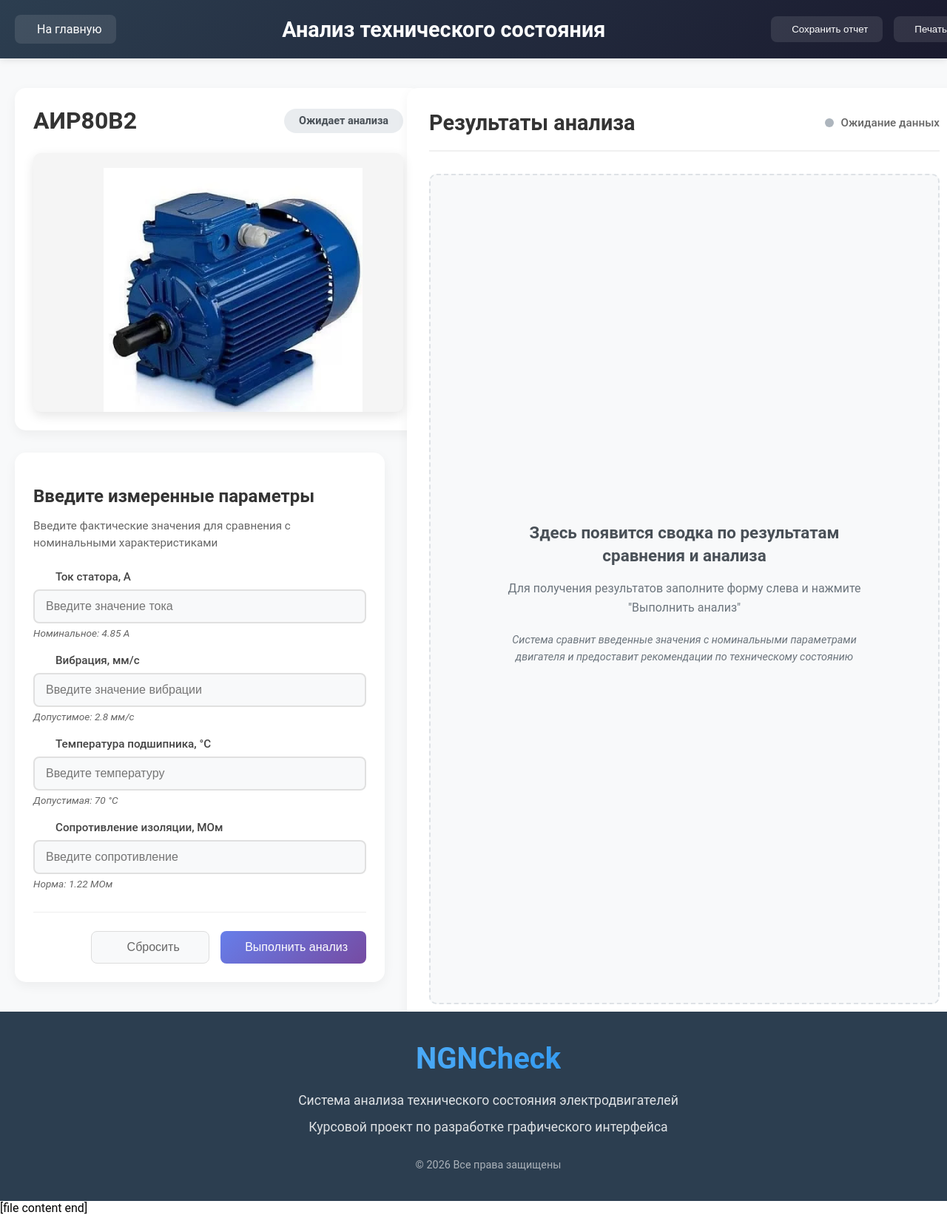
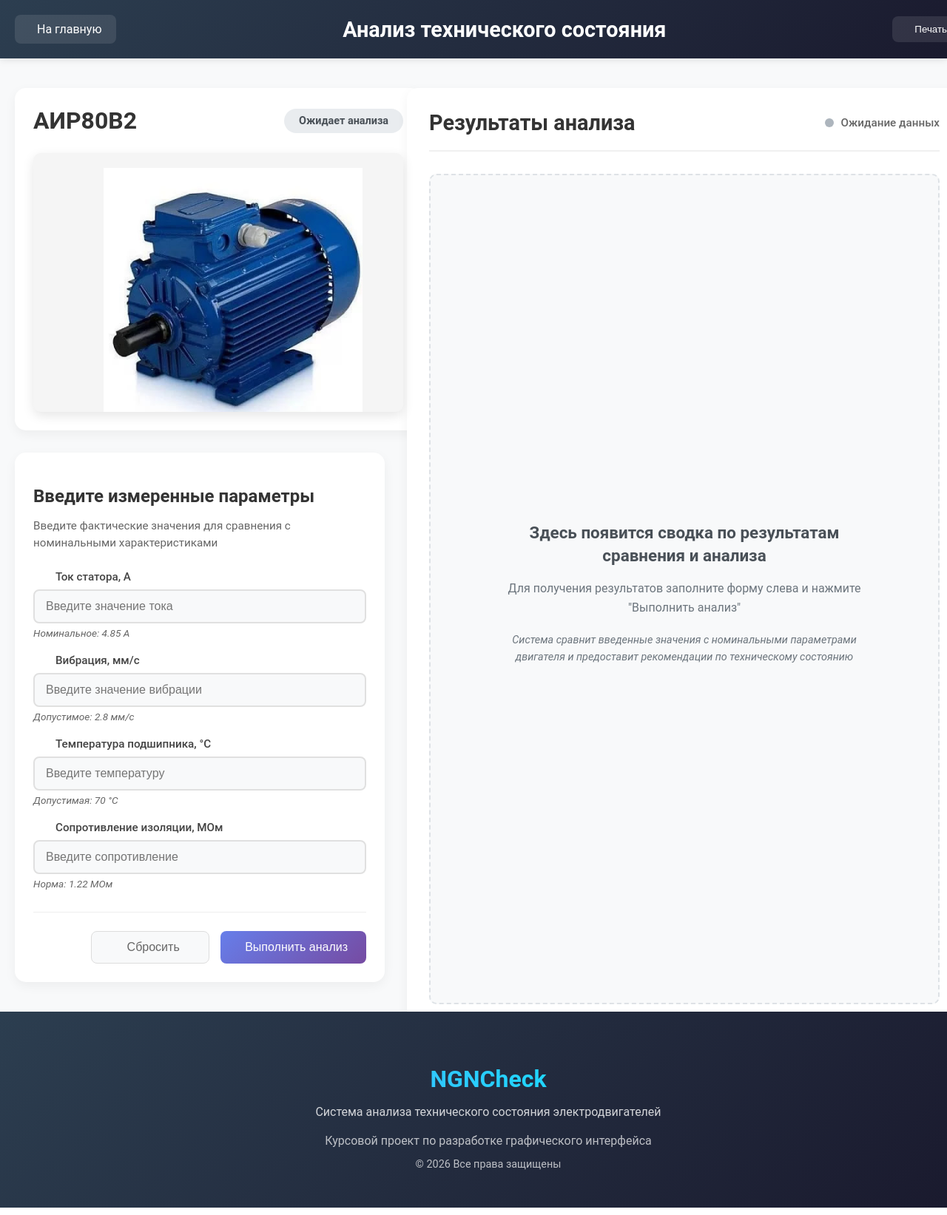
Before and after one commit to bevgamblini/NGNCheck, a Flask app: page /air80v2.html in a window 1280 px wide. Shown: the whole page at 74% size. Run offline with Flask 3, Linux system fonts and the light colour scheme.

Commit message:
third-one

```diff
--- a/static/css/engine.css
+++ b/static/css/engine.css
@@ -1,6 +1,3 @@
-/* Стили для страницы engine.html */
-
-/* Сбрасываем отступы для всей страницы */
 html, body {
     margin: 0;
     padding: 0;
@@ -9,7 +6,6 @@ html, body {
     font-family: 'Roboto', sans-serif;
 }
 
-/* Основная структура */
 body {
     display: flex;
     flex-direction: column;
@@ -30,10 +26,9 @@ body {
     width: 100%;
 }
 
-/* Основной контент в две колонки */
 .main-content {
     display: grid;
-    grid-template-columns: 1fr 1.5fr; /* Правая колонка больше */
+    grid-template-columns: 1fr 1.5fr;
     gap: 30px;
     align-items: start;
 }
@@ -44,19 +39,16 @@ body {
     }
 }
 
-/* Левая колонка */
 .left-column {
     display: flex;
     flex-direction: column;
     gap: 30px;
 }
 
-/* Правая колонка */
 .right-column {
     height: 100%;
 }
 
-/* Шапка страницы */
 .engine-header {
     background: linear-gradient(135deg, #2c3e50 0%, #1a1a2e 100%);
     color: white;
@@ -85,6 +77,7 @@ body {
     padding: 10px 20px;
     background: rgba(255, 255, 255, 0.1);
     border-radius: 8px;
+    cursor: pointer;
     transition: all 0.3s ease;
 }
 
@@ -109,7 +102,7 @@ body {
 .action-button {
     display: flex;
     align-items: center;
-    gap: 8px;
+    gap: 10px;
     padding: 10px 20px;
     background: rgba(255, 255, 255, 0.1);
     border: none;
@@ -124,7 +117,6 @@ body {
     transform: translateY(-2px);
 }
 
-/* Секция информации о двигателе */
 .motor-info-section {
     background: white;
     border-radius: 15px;
@@ -174,7 +166,6 @@ body {
     color: #721c24;
 }
 
-/* Большое изображение двигателя */
 .motor-image-large {
     position: relative;
     border-radius: 10px;
@@ -191,7 +182,6 @@ body {
     padding: 20px;
 }
 
-/* Секция ввода данных */
 .input-section {
     background: white;
     border-radius: 15px;
@@ -213,7 +203,6 @@ body {
     line-height: 1.5;
 }
 
-/* Форма анализа */
 .analysis-form {
     display: flex;
     flex-direction: column;
@@ -308,7 +297,6 @@ body {
     transform: translateY(-2px);
 }
 
-/* Секция результатов анализа */
 .analysis-results-section {
     background: white;
     border-radius: 15px;
@@ -370,7 +358,6 @@ body {
     font-weight: 500;
 }
 
-/* Заглушка результатов */
 .results-placeholder {
     flex: 1;
     display: flex;
@@ -415,7 +402,6 @@ body {
     line-height: 1.5;
 }
 
-/* Контент результатов */
 .results-content {
     flex: 1;
     display: flex;
@@ -442,7 +428,6 @@ body {
     font-weight: 600;
 }
 
-/* Таблица сравнения */
 .comparison-section {
     background: #f8f9fa;
     border-radius: 10px;
@@ -496,7 +481,6 @@ body {
     font-weight: 600;
 }
 
-/* Рекомендации */
 .recommendations-section {
     background: #fff9db;
     border-radius: 10px;
@@ -531,7 +515,6 @@ body {
     color: #333;
 }
 
-/* Детальный анализ */
 .detailed-analysis {
     background: #e7f5ff;
     border-radius: 10px;
@@ -571,53 +554,40 @@ body {
     line-height: 1.5;
 }
 
-/* Футер страницы (как на картинке) */
 .engine-footer {
-    background: #2c3e50;
+    background: linear-gradient(135deg, #2c3e50 0%, #1a1a2e 100%);
     color: white;
     padding: 40px 0;
     text-align: center;
-    width: 100%;
-    margin-top: auto;
 }
 
 .footer-content {
-    display: flex;
-    flex-direction: column;
-    align-items: center;
-    gap: 20px;
-    width: 100%;
+    max-width: 800px;
+    margin: 0 auto;
 }
 
-.footer-logo h2 {
-    font-size: 2.5rem;
-    margin: 0;
-    font-weight: 700;
-    background: linear-gradient(135deg, #4dabf7 0%, #339af0 100%);
+.footer-logo h3 {
+    font-size: 2rem;
+    margin-bottom: 10px;
+    background: linear-gradient(to right, #4facfe 0%, #00f2fe 100%);
     -webkit-background-clip: text;
     -webkit-text-fill-color: transparent;
     background-clip: text;
 }
 
-.footer-info {
-    display: flex;
-    flex-direction: column;
-    gap: 10px;
-    text-align: center;
+.footer-logo p {
+    opacity: 0.8;
+    margin-bottom: 20px;
 }
 
 .footer-info p {
-    margin: 0;
-    color: rgba(255, 255, 255, 0.85);
-    font-size: 1.1rem;
-    line-height: 1.5;
+    margin-bottom: 10px;
+    opacity: 0.7;
 }
 
-.footer-copyright p {
-    margin: 0;
-    color: rgba(255, 255, 255, 0.6);
+.copyright {
+    opacity: 0.6;
     font-size: 0.9rem;
-    margin-top: 10px;
 }
 
 /* Адаптивность */
--- a/static/js/engine.js
+++ b/static/js/engine.js
@@ -22,10 +22,7 @@ document.addEventListener('DOMContentLoaded', function() {
         resultsContent: !!resultsContent
     });
 
-    // Функция для получения номинальных значений из HTML (упрощенная)
     function getNominalValuesFromHTML() {
-        console.log('Получение номинальных значений из HTML...');
-
         const referenceValues = {};
         const nominalElements = document.querySelectorAll('.nominal-data');
 
@@ -34,39 +31,13 @@ document.addEventListener('DOMContentLoaded', function() {
             const rawValue = element.getAttribute('data-value');
 
             if (param && rawValue) {
-                // Так как в data-value только цифры, можно сразу парсить
                 const value = parseFloat(rawValue.trim());
                 if (!isNaN(value)) {
                     referenceValues[param] = value;
                     console.log(`Номинальное значение для ${param}: ${referenceValues[param]}`);
-                } else {
-                    console.warn(`Не удалось распарсить значение для ${param}: "${rawValue}"`);
                 }
             }
         });
-
-        // Проверяем, что все значения получены
-        const requiredParams = ['current', 'vibration', 'temperature', 'isolation'];
-        const missingParams = requiredParams.filter(param => !referenceValues[param]);
-
-        if (missingParams.length > 0) {
-            console.warn('Не все номинальные значения найдены, используются значения по умолчанию');
-
-            // Значения по умолчанию
-            const defaultValues = {
-                current: 4.85,
-                vibration: 2.8,
-                temperature: 70,
-                isolation: 1.22
-            };
-
-            // Используем значения по умолчанию для отсутствующих параметров
-            missingParams.forEach(param => {
-                referenceValues[param] = defaultValues[param];
-                console.log(`Используется значение по умолчанию для ${param}: ${referenceValues[param]}`);
-            });
-        }
-
         return referenceValues;
     }
 
@@ -75,7 +46,6 @@ document.addEventListener('DOMContentLoaded', function() {
 
     console.log('Используемые номинальные значения:', referenceValues);
 
-    // Допустимые отклонения (%) - без напряжения
     const tolerances = {
         current: 10,      // ±10%
         vibration: 20,    // ±20%
@@ -83,7 +53,6 @@ document.addEventListener('DOMContentLoaded', function() {
         isolation: -30    // минимальный порог (-30% от номинала)
     };
 
-    // Описания параметров (без напряжения)
     const parameterNames = {
         current: 'Ток статора',
         vibration: 'Вибрация',
@@ -91,7 +60,6 @@ document.addEventListener('DOMContentLoaded', function() {
         isolation: 'Сопротивление изоляции'
     };
 
-    // Единицы измерения (без напряжения)
     const parameterUnits = {
         current: 'А',
         vibration: 'мм/с',
@@ -99,7 +67,6 @@ document.addEventListener('DOMContentLoaded', function() {
         isolation: 'МОм'
     };
 
-    // База знаний по неисправностям (убраны voltage_high и voltage_low)
     const faultDatabase = {
         current_high: {
             title: "Повышенный ток статора",
@@ -188,7 +155,7 @@ document.addEventListener('DOMContentLoaded', function() {
             console.log('Форма отправлена');
 
             try {
-                // Собираем данные из формы (без напряжения)
+                // Собираем данные из формы
                 const measuredValues = {
                     current: parseFloat(document.getElementById('current').value) || 0,
                     vibration: parseFloat(document.getElementById('vibration').value) || 0,
@@ -241,13 +208,6 @@ document.addEventListener('DOMContentLoaded', function() {
         });
     }
 
-    // Сохранение отчета
-    if (saveReportBtn) {
-        saveReportBtn.addEventListener('click', function() {
-            generateReport();
-        });
-    }
-
     // Печать отчета
     if (printReportBtn) {
         printReportBtn.addEventListener('click', function() {
@@ -255,7 +215,7 @@ document.addEventListener('DOMContentLoaded', function() {
         });
     }
 
-    // Функция анализа параметров (без напряжения)
+    // Функция анализа параметров
     function analyzeParameters(measured) {
         const results = [];
         const deviations = [];
@@ -269,7 +229,6 @@ document.addEventListener('DOMContentLoaded', function() {
             // Расчет отклонения
             let deviation;
             if (param === 'isolation') {
-                // Для изоляции считаем снижение
                 deviation = ((measuredValue - referenceValue) / referenceValue) * 100;
             } else {
                 deviation = ((measuredValue - referenceValue) / referenceValue) * 100;
@@ -334,7 +293,7 @@ document.addEventListener('DOMContentLoaded', function() {
         };
     }
 
-    // Отображение результатов (без изменений в логике, только убраны ссылки на напряжение)
+    // Отображение результатов
     function displayResults(analysis) {
         console.log('Отображение результатов:', analysis);
 
@@ -426,7 +385,7 @@ document.addEventListener('DOMContentLoaded', function() {
         updateStatus(analysis.overallStatus);
     }
 
-    // Обновление статуса (без изменений)
+    // Обновление статуса
     function updateStatus(status) {
         console.log('Обновление статуса:', status);
 
@@ -474,24 +433,10 @@ document.addEventListener('DOMContentLoaded', function() {
         if (analysisDetails) analysisDetails.innerHTML = '';
     }
 
-    // Генерация отчета (без изменений)
-    function generateReport() {
-        const motorModel = document.querySelector('.section-header h2').textContent;
-        const analysisDate = new Date().toLocaleString('ru-RU');
-
-        // Здесь будет логика генерации PDF или сохранения данных
-        alert(`Отчет сгенерирован!\n\n` +
-              `Модель двигателя: ${motorModel}\n` +
-              `Дата анализа: ${analysisDate}\n\n` +
-              'Отчет готов к сохранению или печати.');
-    }
-
-    // Инициализация
     function init() {
         console.log('Система анализа двигателя инициализирована');
         console.log('Номинальные значения (считаны из HTML):', referenceValues);
 
-        // Показываем детали полученных значений
         console.log('Детали номинальных значений:');
         Object.keys(referenceValues).forEach(key => {
             if (parameterUnits[key]) {
@@ -499,7 +444,6 @@ document.addEventListener('DOMContentLoaded', function() {
             }
         });
 
-        // Проверяем доступность всех элементов
         const elements = {
             'Форма': analysisForm,
             'Плейсхолдер': resultsPlaceholder,
--- a/templates/engine.html
+++ b/templates/engine.html
@@ -28,10 +16,6 @@
                 </a>
                 <h1 class="page-title">Анализ технического состояния</h1>
                 <div class="header-actions">
-                    <button class="action-button" id="saveReport">
-                        <i class="fas fa-save"></i>
-                        <span>Сохранить отчет</span>
-                    </button>
                     <button class="action-button" id="printReport">
                         <i class="fas fa-print"></i>
                         <span>Печать</span>
@@ -180,19 +155,16 @@
         </div>
     </main>
 
-    <!-- Футер -->
     <footer class="engine-footer">
         <div class="container">
             <div class="footer-content">
                 <div class="footer-logo">
-                    <h2>NGNCheck</h2>
+                    <h3>NGNCheck</h3>
+                    <p>Система анализа технического состояния электродвигателей</p>
                 </div>
                 <div class="footer-info">
-                    <p>Система анализа технического состояния электродвигателей</p>
                     <p>Курсовой проект по разработке графического интерфейса</p>
-                </div>
-                <div class="footer-copyright">
-                    <p>© 2026 Все права защищены</p>
+                    <p class="copyright">© 2026 Все права защищены</p>
                 </div>
             </div>
         </div>
@@ -201,4 +173,3 @@
     <script src="static/js/engine.js"></script>
 </body>
 </html>
-[file content end]
```
Also changed, not shown: other parts of templates/engine.html (+8 -29 lines), static/css/styles.css (+7 -16 lines), templates/index.html (+0 -15 lines).
